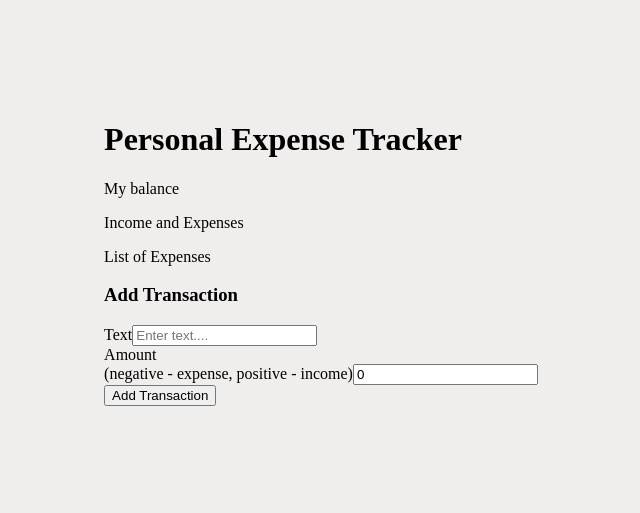
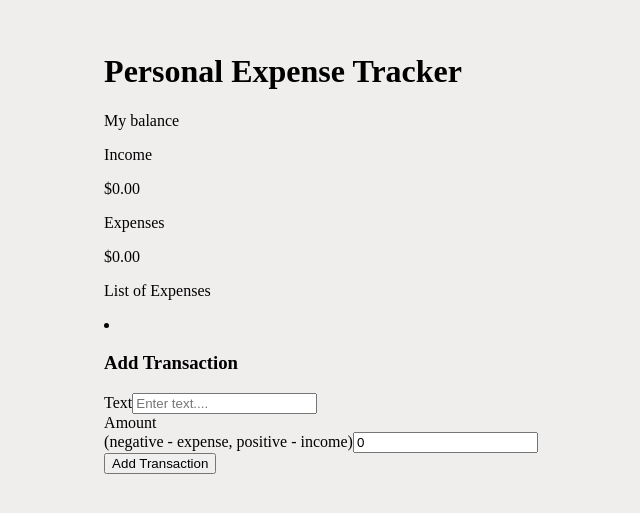
Before and after one commit to Jadashi97/personal-Expense-tracker, a React (Create React App) app: page / in a window 1280 px wide. Shown: the part 147-660 px from the top of the page, without its empty margins (319-959 px from the left). Built offline with nearby package versions, Linux system fonts and the light colour scheme.

Commit message:
(feat): added Transaction list on the UI, solved the income and expenses to show up using the moneyformatter. (fix): solve the balance component

```diff
--- a/src/components/AddTransaction.js
+++ b/src/components/AddTransaction.js
@@ -37,7 +37,7 @@ export default function AddTransaction() {
           <input
             type="number"
             value={amount}
-            onChange={(e)=> setAmount(e.target.amount)}
+            onChange={(e)=> setAmount(e.target.value)}
             placeholder="Enter amount..."/>
         </div>
         <button className="btn">Add Transaction</button>
--- a/src/components/IncomeExpenses.js
+++ b/src/components/IncomeExpenses.js
@@ -1,9 +1,32 @@
-import React from 'react'
+import React, { useContext } from 'react';
+import { GlobalContext } from '../context/GlobalState';
+import { moneyFormatter } from './Transaction';
 
 const IncomeExpenses = () => {
+
+  const {transactions} = useContext(GlobalContext);
+
+  const amounts = transactions.map(transaction =>(transaction.amount));
+
+  const income = amounts
+    .filter(item => item > 0)
+    .reduce((acc, item) => (acc += item), 0);
+
+  const expenses = (
+    amounts.filter(item => item < 0).reduce((acc, item) => (acc += item), 0) * -1
+  );
+
+
   return (
     <div>
-      <p>Income and Expenses</p>
+      <div>
+        <p>Income</p>
+        <p>{moneyFormatter(income)}</p>
+      </div>
+      <div>
+        <p>Expenses</p>
+        <p>{moneyFormatter(expenses)}</p>
+      </div>
     </div>
   )
 }
--- a/src/components/Transaction.js
+++ b/src/components/Transaction.js
@@ -1,7 +1,7 @@
 import React, { useContext } from 'react';
 import { GlobalContext } from '../context/GlobalState';
 
-function moneyFormatter(num){
+export function moneyFormatter(num){
     let p = num.toFixed(2).split(".");
     return (
         '$' +
--- a/src/components/TransactionList.js
+++ b/src/components/TransactionList.js
@@ -1,9 +1,17 @@
-import React from 'react'
+import React,{useContext}from 'react';
+import Transaction from './Transaction';
+import { GlobalContext } from '../context/GlobalState';
 
 export default function TransactionList() {
+
+  const {transactions} = useContext(GlobalContext);
+
   return (
     <div>
       <p>List of Expenses</p>
+      <li>
+      {transactions.map(transaction=>(<Transaction key={transaction.id} transaction={transaction} />))}
+      </li>
     </div>
   )
 }
```
